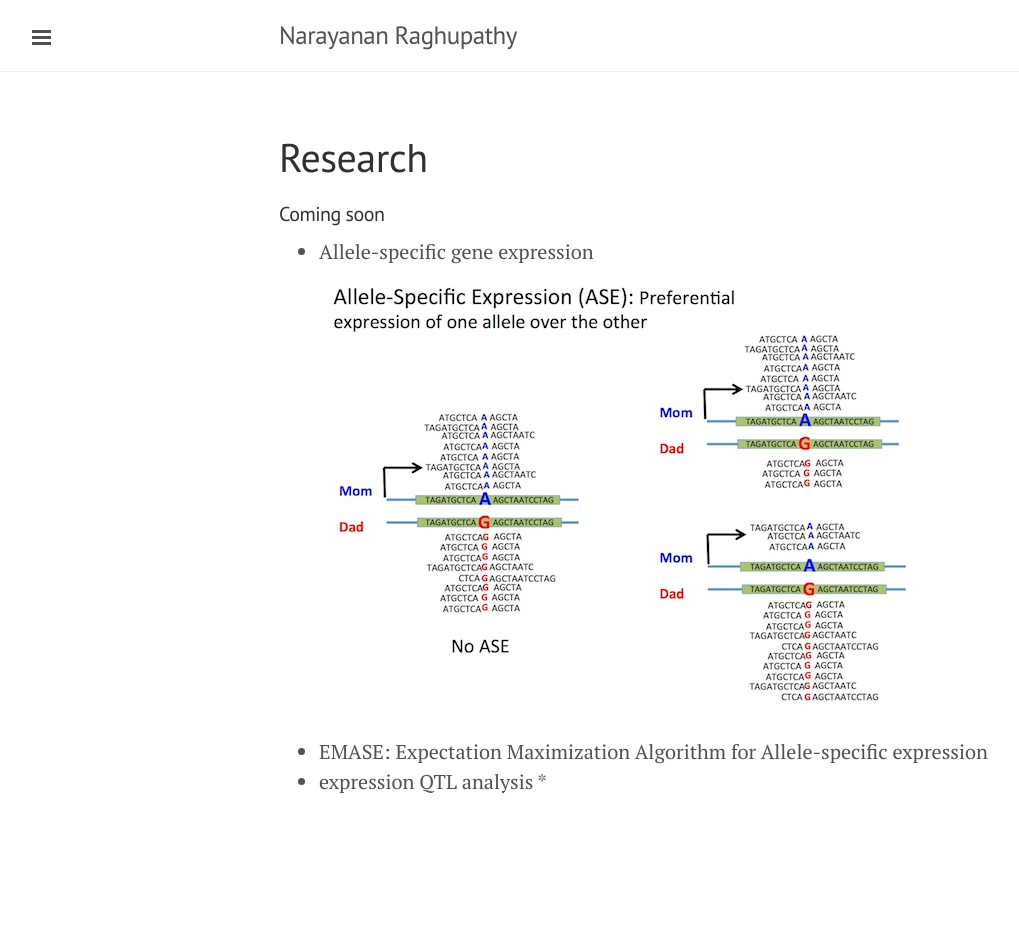
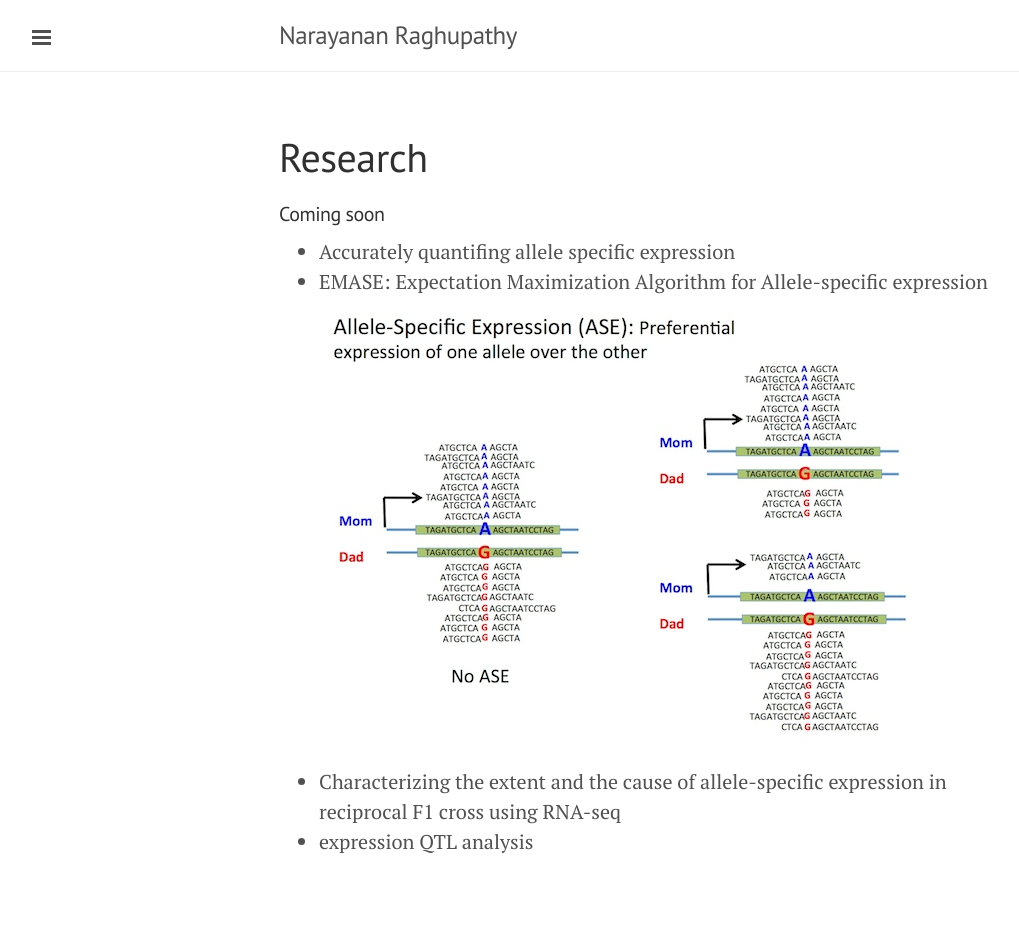
Before and after one commit to narayananr/narayananr.github.io, a Jekyll site: the page built from research.md, in a window 1280 px wide. Shown: the whole page, without its empty margins (1-1020 px from the left). Built offline with Jekyll 4.4.1, drawn with Linux system fonts in a browser that asks for light colours; Markdown is read by kramdown in place of the engine named in the settings; before the commit the page ends 900 px from its top, so only the background shows below that.

Commit message:
Update research.md

```diff
--- a/research.md
+++ b/research.md
@@ -4,8 +4,8 @@ title: Research
 ---
 
 ##### Coming soon
-* Allele-specific gene expression
+* Accurately quantifing allele specific expression
+* EMASE: Expectation Maximization Algorithm for Allele-specific expression
 ![ASE](/public/images/ASE-cartoon.jpg)
-* EMASE: Expectation Maximization Algorithm for Allele-specific expression
+* Characterizing the extent and the cause of allele-specific expression in reciprocal F1 cross using RNA-seq
 * expression QTL analysis
-*
```
